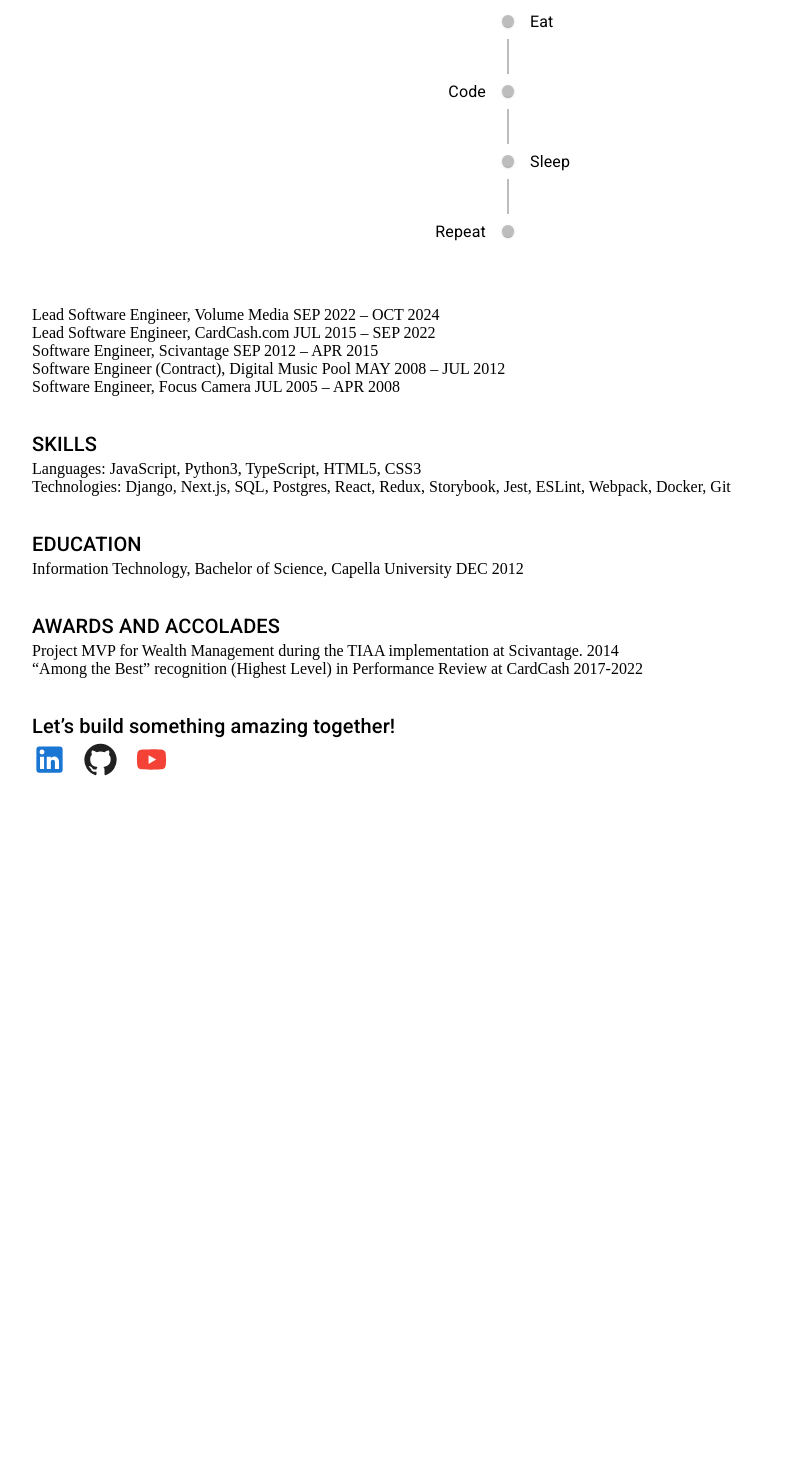
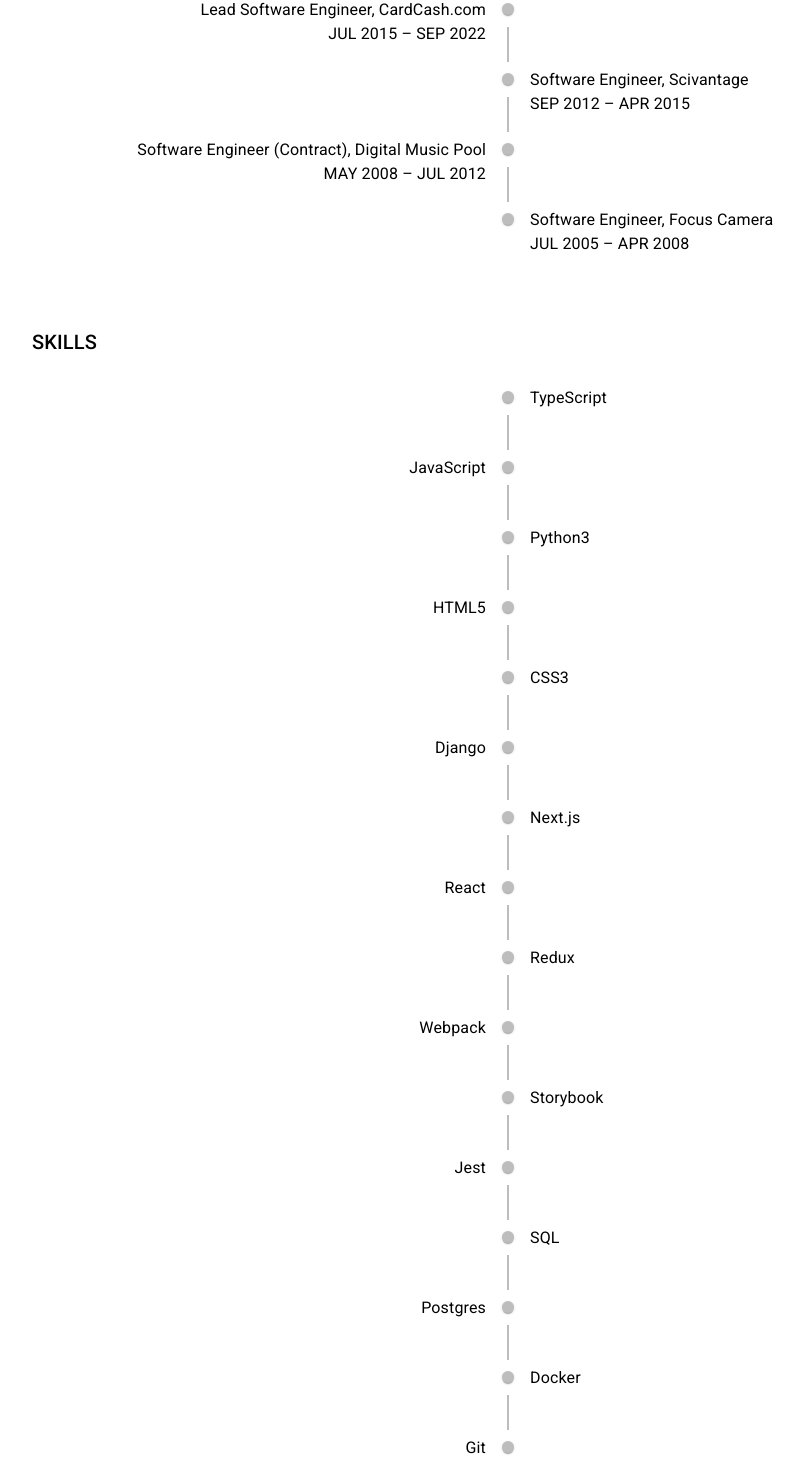
Before and after one commit to dmascia/davidmascia.com, a Next.js app: page /resume in a window 1280 px wide. Shown: the part 377-1847 px from the top of the page, without its empty margins (132-935 px from the left). Before the commit the page ends 1166 px from the top, so only its background shows below. Built offline with nearby package versions, Linux system fonts and the light colour scheme; what @mui/material-nextjs would draw is missing.

Commit message:
Mon, Jan 13, 2025, 1:39 PM -05:00

```diff
--- a/package.json
+++ b/package.json
@@ -14,6 +14,7 @@
     "@emotion/styled": "^11.14.0",
     "@fontsource/roboto": "^5.1.1",
     "@mui/icons-material": "^6.3.1",
+    "@mui/lab": "^6.0.0-beta.22",
     "@mui/material": "^6.3.1",
     "@mui/material-nextjs": "^6.3.1",
     "next": "15.1.4",
--- a/src/app/resume/page.tsx
+++ b/src/app/resume/page.tsx
@@ -29,25 +29,10 @@
           >
             <Grid size={{ xs: 12, md: 10 }}>
               <Box>
-                <Typography variant="h6" component="h1">
-                  David Mascia
+                <Typography variant="h2" component="h1">
+                  David Mascia Resume
                 </Typography>
 
-                <Typography variant="h6" component="h2">
-                  PROFESSIONAL SUMMARY
-                </Typography>
-                <Typography variant="p" component="p">
-                  I am a seasoned Lead Software Engineer with a proven track
-                  record of improving user engagement, performance, and
-                  operational efficiency. At Volume, I boosted engagement by 85%
-                  and frontend performance by 75% through optimized UI/UX with
-                  Next.js and TypeScript and backend improvements with Python
-                  and Django. At CardCash, I spearheaded the transition to
-                  microservices, achieving a 4x user growth and an 80% revenue
-                  increase. Passionate about building scalable, user-centric
-                  applications, I excel at driving innovation, mentoring teams,
-                  and delivering measurable results.
-                </Typography>
                 <Typography variant="h6" component="h2">
                   <br />
                   WORK EXPERIENCE
@@ -58,74 +43,173 @@
                       <TimelineDot />
                       <TimelineConnector />
                     </TimelineSeparator>
-                    <TimelineContent>Eat</TimelineContent>
+                    <TimelineContent>
+                      {" "}
+                      Lead Software Engineer, Volume Media <br />
+                      SEP 2022 – OCT 2024
+                    </TimelineContent>
                   </TimelineItem>
                   <TimelineItem>
                     <TimelineSeparator>
                       <TimelineDot />
                       <TimelineConnector />
                     </TimelineSeparator>
-                    <TimelineContent>Code</TimelineContent>
+                    <TimelineContent>
+                      {" "}
+                      Lead Software Engineer, CardCash.com <br />
+                      JUL 2015 – SEP 2022
+                    </TimelineContent>
                   </TimelineItem>
                   <TimelineItem>
                     <TimelineSeparator>
                       <TimelineDot />
                       <TimelineConnector />
                     </TimelineSeparator>
-                    <TimelineContent>Sleep</TimelineContent>
+                    <TimelineContent>
+                      {" "}
+                      Software Engineer, Scivantage <br />
+                      SEP 2012 – APR 2015
+                    </TimelineContent>
+                  </TimelineItem>
+                  <TimelineItem>
+                    <TimelineSeparator>
+                      <TimelineDot />
+                      <TimelineConnector />
+                    </TimelineSeparator>
+                    <TimelineContent>
+                      {" "}
+                      Software Engineer (Contract), Digital Music Pool <br />
+                      MAY 2008 – JUL 2012
+                    </TimelineContent>
                   </TimelineItem>
                   <TimelineItem>
                     <TimelineSeparator>
                       <TimelineDot />
                     </TimelineSeparator>
-                    <TimelineContent>Repeat</TimelineContent>
+                    <TimelineContent>
+                      {" "}
+                      Software Engineer, Focus Camera <br />
+                      JUL 2005 – APR 2008
+                    </TimelineContent>
                   </TimelineItem>
                 </Timeline>
-                <Typography variant="p" component="p">
-                  Lead Software Engineer, Volume Media SEP 2022 – OCT 2024
-                  <br />
-                  Lead Software Engineer, CardCash.com JUL 2015 – SEP 2022
-                  <br />
-                  Software Engineer, Scivantage SEP 2012 – APR 2015
-                  <br />
-                  Software Engineer (Contract), Digital Music Pool MAY 2008 –
-                  JUL 2012
-                  <br />
-                  Software Engineer, Focus Camera JUL 2005 – APR 2008
-                  <br />
-                </Typography>
                 <Typography variant="h6" component="h2">
                   <br />
                   SKILLS
                 </Typography>
-                <Typography variant="p" component="p">
-                  Languages: JavaScript, Python3, TypeScript, HTML5, CSS3
-                  <br />
-                  Technologies: Django, Next.js, SQL, Postgres, React, Redux,
-                  Storybook, Jest, ESLint, Webpack, Docker, Git
-                  <br />
-                </Typography>
-                <Typography variant="h6" component="h2">
-                  <br />
-                  EDUCATION
-                </Typography>
-                <Typography variant="p" component="p">
-                  Information Technology, Bachelor of Science, Capella
-                  University DEC 2012
-                  <br />
-                </Typography>
-                <Typography variant="h6" component="h2">
-                  <br />
-                  AWARDS AND ACCOLADES
-                </Typography>
-                <Typography variant="p" component="p">
-                  Project MVP for Wealth Management during the TIAA
-                  implementation at Scivantage. 2014
-                  <br />
-                  “Among the Best” recognition (Highest Level) in Performance
-                  Review at CardCash 2017-2022
-                  <br />
-                </Typography>
+                <Timeline position="alternate">
+                  <TimelineItem>
+                    <TimelineSeparator>
+                      <TimelineDot />
+                      <TimelineConnector />
+                    </TimelineSeparator>
+                    <TimelineContent>TypeScript</TimelineContent>
+                  </TimelineItem>
+                  <TimelineItem>
+                    <TimelineSeparator>
+                      <TimelineDot />
+                      <TimelineConnector />
+                    </TimelineSeparator>
+                    <TimelineContent>JavaScript</TimelineContent>
+                  </TimelineItem>
+                  <TimelineItem>
+                    <TimelineSeparator>
+                      <TimelineDot />
+                      <TimelineConnector />
+                    </TimelineSeparator>
+                    <TimelineContent>Python3</TimelineContent>
+                  </TimelineItem>
+                  <TimelineItem>
+                    <TimelineSeparator>
+                      <TimelineDot />
+                      <TimelineConnector />
+                    </TimelineSeparator>
+                    <TimelineContent>HTML5</TimelineContent>
+                  </TimelineItem>
+                  <TimelineItem>
+                    <TimelineSeparator>
+                      <TimelineDot />
+                      <TimelineConnector />
+                    </TimelineSeparator>
+                    <TimelineContent>CSS3</TimelineContent>
+                  </TimelineItem>
+                  <TimelineItem>
+                    <TimelineSeparator>
+                      <TimelineDot />
+                      <TimelineConnector />
+                    </TimelineSeparator>
+                    <TimelineContent>Django</TimelineContent>
+                  </TimelineItem>
+                  <TimelineItem>
+                    <TimelineSeparator>
+                      <TimelineDot />
+                      <TimelineConnector />
+                    </TimelineSeparator>
+                    <TimelineContent>Next.js</TimelineContent>
+                  </TimelineItem>
+                  <TimelineItem>
+                    <TimelineSeparator>
+                      <TimelineDot />
+                      <TimelineConnector />
+                    </TimelineSeparator>
+                    <TimelineContent>React</TimelineContent>
+                  </TimelineItem>
+                  <TimelineItem>
+                    <TimelineSeparator>
+                      <TimelineDot />
+                      <TimelineConnector />
+                    </TimelineSeparator>
+                    <TimelineContent>Redux</TimelineContent>
+                  </TimelineItem>
+                  <TimelineItem>
+                    <TimelineSeparator>
+                      <TimelineDot />
+                      <TimelineConnector />
+                    </TimelineSeparator>
+                    <TimelineContent>Webpack</TimelineContent>
+                  </TimelineItem>
+                  <TimelineItem>
+                    <TimelineSeparator>
+                      <TimelineDot />
+                      <TimelineConnector />
+                    </TimelineSeparator>
+                    <TimelineContent>Storybook</TimelineContent>
+                  </TimelineItem>
+                  <TimelineItem>
+                    <TimelineSeparator>
+                      <TimelineDot />
+                      <TimelineConnector />
+                    </TimelineSeparator>
+                    <TimelineContent>Jest</TimelineContent>
+                  </TimelineItem>
+                  <TimelineItem>
+                    <TimelineSeparator>
+                      <TimelineDot />
+                      <TimelineConnector />
+                    </TimelineSeparator>
+                    <TimelineContent>SQL</TimelineContent>
+                  </TimelineItem>
+                  <TimelineItem>
+                    <TimelineSeparator>
+                      <TimelineDot />
+                      <TimelineConnector />
+                    </TimelineSeparator>
+                    <TimelineContent>Postgres</TimelineContent>
+                  </TimelineItem>
+                  <TimelineItem>
+                    <TimelineSeparator>
+                      <TimelineDot />
+                      <TimelineConnector />
+                    </TimelineSeparator>
+                    <TimelineContent>Docker</TimelineContent>
+                  </TimelineItem>
+                  <TimelineItem>
+                    <TimelineSeparator>
+                      <TimelineDot />
+                    </TimelineSeparator>
+                    <TimelineContent>Git</TimelineContent>
+                  </TimelineItem>
+                </Timeline>
               </Box>
 
               <Box pt={4}>
```
Also changed, not shown: 1 other file (tests, documents, lock files or other folders).
